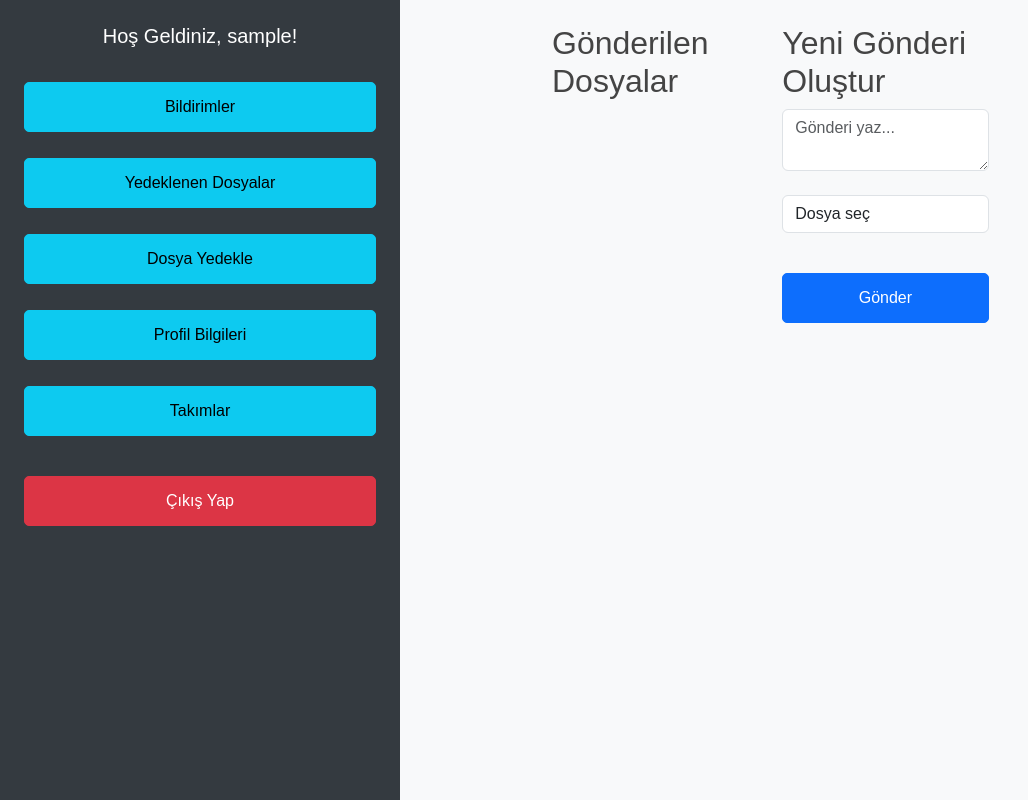
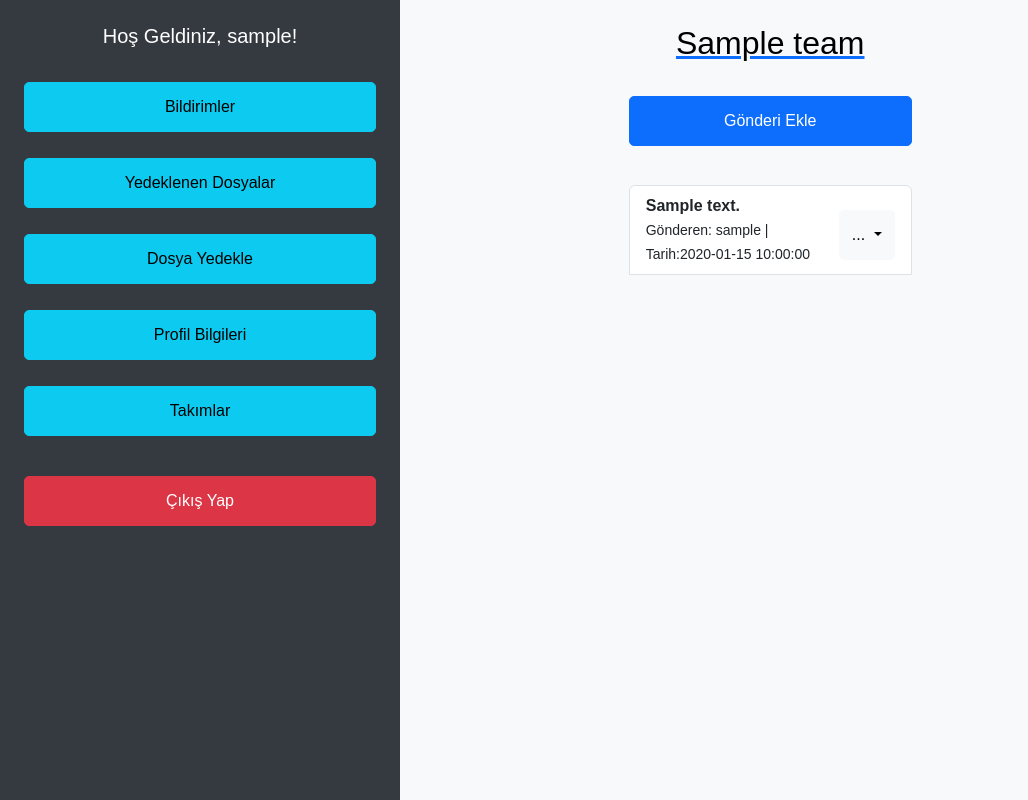
Before and after one commit to zeyn-zeze/File_Storage_And_Backup_System, a Flask app: page /teams/1 in a window 1280 px wide. Shown: the whole page, without its empty margins (0-1028 px from the left). Run offline with Flask 3, Linux system fonts and the light colour scheme; a user stored in the database is signed in; tables that the repository leaves empty hold one stand-in row (values such as "Sample post").

Commit message:
takımda eleman ekleme ve dosya gönderimi

```diff
--- a/models/Post.py
+++ b/models/Post.py
@@ -8,7 +8,7 @@ class Post(db.Model):
     user_id = db.Column(db.Integer, db.ForeignKey('users.user_id'), nullable=False)
     content = db.Column(db.Text, nullable=True)
     file_id = db.Column(db.Integer, db.ForeignKey('files.id'))
-    created_at = db.Column(db.DateTime, default=datetime.utcnow)
+    created_at = db.Column(db.DateTime, default=datetime.now)
 
     team = db.relationship('Team', back_populates='posts')
     user = db.relationship('User')
--- a/routes/team.py
+++ b/routes/team.py
@@ -1,4 +1,4 @@
-from flask import Blueprint, render_template, request, redirect, url_for, flash
+from flask import Blueprint, render_template, request, redirect, send_file, url_for, flash
 from flask_login import current_user, login_required
 from models import db
 from models.Team import Team
@@ -6,86 +6,81 @@ from models.TeamMember import TeamMember
 from models.Post import Post
 from models.File import File
 from datetime import datetime
-
+from werkzeug.utils import secure_filename
+import os
 from models.User import User
 
 team_bp = Blueprint('team', __name__)
 
+UPLOAD_FOLDER = 'uploads/'
+ALLOWED_EXTENSIONS = {'pdf', 'jpg', 'jpeg', 'png', 'txt', 'csv'}
 
+def allowed_file(filename):
+    """Check if file extension is allowed."""
+    return '.' in filename and filename.rsplit('.', 1)[1].lower() in ALLOWED_EXTENSIONS
+
+# List teams owned by the current user
 @team_bp.route('/teams', methods=['GET'])
 @login_required
 def list_teams():
-    # Kullanıcının sahip olduğu takımlar
     teams = Team.query.filter_by(owner_id=current_user.user_id).all()
-
-    # Takımların sadece temel bilgilerini listele
     return render_template('teams.html', teams=teams)
 
-
+# Create a new team
 @team_bp.route('/teams/create', methods=['GET', 'POST'])
 @login_required
 def create_team():
     if request.method == 'POST':
         team_name = request.form['name']
-        members = request.form.getlist('members')  # Seçilen üyeler (list olarak)
+        members = request.form.getlist('members')  # Selected members list
 
-        # Yeni bir takım oluştur
+        # Create a new team and add the owner (current user)
         new_team = Team(
-            owner_id=current_user.user_id,  # Takım sahibi şu anki kullanıcı
+            owner_id=current_user.user_id,
             name=team_name,
             created_at=datetime.now()
         )
         db.session.add(new_team)
-        db.session.commit()  # Takımı veritabanına kaydet
+        db.session.commit()
 
-        # Takım sahibini 'team_manager' rolüyle ekleme
+        # Add the owner as a team manager
         admin_member = TeamMember(
             team_id=new_team.id,
-            user_id=current_user.user_id,  # Takım sahibi olarak user_id
-            role='team_manager',  # Yöneticinin rolü
+            user_id=current_user.user_id,
+            role='team_manager',
             created_at=datetime.now()
         )
         db.session.add(admin_member)
 
-        # Seçilen üyeleri eklemek
-        if members:  # Eğer üyeler listesi boş değilse
+        # Add selected members to the team
+        if members:
             for member_id in members:
-                if member_id:  # Eğer geçerli bir member_id varsa
+                if member_id:
                     try:
-                        member_id = int(member_id)  # ID'nin int olduğunu kontrol et
-                        # Seçilen üyeyi 'member' olarak ekle
+                        member_id = int(member_id)
                         team_member = TeamMember(
                             team_id=new_team.id,
-                            user_id=member_id,  # Seçilen üyelerin ID'leri
-                            role='member',  # Üye rolü
+                            user_id=member_id,
+                            role='member',
                             created_at=datetime.now()
                         )
                         db.session.add(team_member)
                     except ValueError:
-                        # Eğer member_id geçerli bir tam sayı değilse, bu kullanıcıyı ekleme
-                        continue
+                        continue  # Ignore invalid member_id
 
-        db.session.commit()  # Tüm üyeleri ekle ve işlemi kaydet
+        db.session.commit()  # Commit the transaction
         flash('Yeni takım başarıyla oluşturuldu!', 'success')
         return redirect(url_for('team.list_teams'))
 
-    # Kullanıcı listesini alma (kendisi hariç)
+    # Fetch all users (excluding the current user)
     users = User.query.filter(User.user_id != current_user.user_id).all()
     return render_template('create_team.html', users=users)
 
-
-
-
-
-
-
-# Takım sayfası
+# Team page displaying posts and files
 @team_bp.route('/teams/<int:team_id>', methods=['GET', 'POST'])
 @login_required
 def team_page(team_id):
     team = Team.query.get_or_404(team_id)
-
-    # Takıma ait üyeleri çek
     team_members = TeamMember.query.filter_by(team_id=team.id).all()
 
     if request.method == 'POST':
@@ -106,15 +101,13 @@ def team_page(team_id):
     posts = Post.query.filter_by(team_id=team_id).all()
     files = File.query.filter_by(owner_id=current_user.user_id).all()
 
-    # Kullanıcının sadece bu takıma ait üyelerle etkileşime girmesini sağla
     return render_template('team_page.html',
                            team=team,
                            posts=posts,
                            files=files,
                            team_members=team_members)
 
-
-
+# Delete a team
 @team_bp.route('/delete_team/<int:team_id>', methods=['POST'])
 @login_required
 def delete_team(team_id):
@@ -125,8 +118,144 @@ def delete_team(team_id):
         flash('Bu işlemi yapmak için yetkiniz yok.', 'danger')
         return redirect(url_for('team.team_page', team_id=team_id))
 
-    # Takımı silme işlemleri
     db.session.delete(team)
     db.session.commit()
     flash('Takım başarıyla silindi.', 'success')
     return redirect(url_for('team.list_teams'))
+
+# Upload a file for a team
+@team_bp.route('/teams/<int:team_id>/upload', methods=['POST'])
+@login_required
+def upload_post(team_id):
+    team = Team.query.get_or_404(team_id)
+
+    # Ensure user is a member of the team
+    if not TeamMember.query.filter_by(team_id=team.id, user_id=current_user.user_id).first():
+        flash('You are not a member of this team!', 'danger')
+        return redirect(url_for('team.team_page', team_id=team.id))
+
+    # Handle file upload
+    file = request.files.get('file')
+    if file and allowed_file(file.filename):
+        filename = secure_filename(file.filename)
+        filepath = os.path.join(UPLOAD_FOLDER, filename)
+        file.save(filepath)
+
+        new_file = File(
+            owner_id=current_user.user_id,
+            filename=filename,
+            filepath=filepath,
+            team_id=team.id,
+        )
+        db.session.add(new_file)
+        db.session.commit()
+
+        flash('File uploaded successfully!', 'success')
+        return redirect(url_for('team.team_page', team_id=team.id))
+
+    flash('Invalid file type!', 'danger')
+    return redirect(url_for('team.team_page', team_id=team.id))
+
+@team_bp.route('/post/delete/<int:post_id>', methods=['POST'])
+@login_required
+def delete_post(post_id):
+    post = Post.query.get_or_404(post_id)
+
+    # Ensure the user is authorized to delete the post
+    # A team manager or the user who created the post can delete it
+    team_member = TeamMember.query.filter_by(team_id=post.team_id, user_id=current_user.user_id).first()
+
+    if not team_member or (team_member.role != 'team_manager' and post.user_id != current_user.user_id):
+        flash('Bu gönderiyi silmeye yetkiniz yok.', 'danger')
+        return redirect(url_for('team.team_page', team_id=post.team_id))
+
+    # If the post has an associated file, delete it as well
+    if post.file_id:
+        file = File.query.get_or_404(post.file_id)
+        db.session.delete(file)
+
+    # Now delete the post
+    db.session.delete(post)
+    db.session.commit()
+
+    flash('Gönderi başarıyla silindi.', 'success')
+    return redirect(url_for('team.team_page', team_id=post.team_id))
+
+
+# Create a new post for a team
+@team_bp.route('/teams/<int:team_id>/create_post', methods=['GET', 'POST'])
+@login_required
+def create_post(team_id):
+    team = Team.query.get_or_404(team_id)
+
+    # Ensure the user is part of the team
+    team_member = TeamMember.query.filter_by(team_id=team.id, user_id=current_user.user_id).first()
+    if not team_member:
+        flash("Bu takıma ait değilsiniz!", "danger")
+        return redirect(url_for('team.team_page', team_id=team_id))
+
+    if request.method == 'POST':
+        content = request.form.get('content')
+        file_id = request.form.get('file_id')
+
+        # Validation for content
+        if not content:
+            flash("Gönderi içeriği boş olamaz!", "danger")
+            return render_template('gonderi.html', team=team, files=files)
+
+        # Creating a new post
+        new_post = Post(
+            team_id=team.id,
+            user_id=current_user.user_id,
+            content=content,
+            file_id=file_id if file_id else None,
+            created_at=datetime.now()  # Use UTC time
+        )
+        db.session.add(new_post)
+        db.session.commit()
+        flash("Gönderi başarıyla oluşturuldu!", "success")
+        return redirect(url_for('team.team_page', team_id=team.id))
+
+    # Get user's files for the form
+    files = File.query.filter_by(owner_id=current_user.user_id).all()
+    return render_template('gonderi.html', team=team, files=files)
+
+@team_bp.route('/open/<int:post_id>', methods=['GET'])
+@login_required
+def open_post(post_id):
+    # Fetch the post based on the given post_id
+    post = Post.query.get(post_id)
+
+    if post and post.user_id == current_user.user_id:  # Check if the post exists and belongs to the current user
+        # Get the associated file
+        file_record = post.file
+
+        if file_record:
+            file_path = file_record.filepath  # Get the file path from the 'file' record
+
+            # Check if the file exists in the system
+            if os.path.exists(file_path):
+                # Serve the file in the browser
+                return send_file(file_path, as_attachment=False)  # Opens the file in the browser
+            else:
+                flash('File not found on the server', 'danger')
+                return redirect(url_for('team.team_page', team_id=post.team_id))  # Redirect back to the team page
+        else:
+            flash('No file associated with this post', 'danger')
+            return redirect(url_for('team.team_page', team_id=post.team_id))  # Redirect back to the team page
+    else:
+        flash('Post not found or you do not have permission to access this post', 'danger')
+        return redirect(url_for('team.team_page'))
+
+
+
+@team_bp.route('/team/<int:team_id>/info')
+@login_required
+def team_info(team_id):
+    team = Team.query.get_or_404(team_id)  # Get the team by ID
+    owner = User.query.get_or_404(team.owner_id)  # Fetch the owner based on the owner_id
+
+    # Fetch the members, join TeamMember and User to get member details
+    members = db.session.query(User, TeamMember).join(TeamMember).filter(TeamMember.team_id == team.id).all()
+
+    return render_template('team_info.html', team=team, owner=owner, members=members)
--- a/templates/team_page.html
+++ b/templates/team_page.html
@@ -3,37 +3,67 @@
 {% block content %}
 <div class="container-fluid">
     <div class="row">
-        <!-- Sol Panel: Gönderilen Dosyalar -->
-        <div class="col-md-6 mb-4 pr-4"> <!-- 6/12'lik alan, sağ padding ekledik -->
-            <h2>Gönderilen Dosyalar</h2>
-            <div class="list-group">
-                <!-- Dosyalar burada görüntülenecek -->
-            </div>
-        </div>
+        <div class="col-md-8 offset-md-2">
+            <!-- Make the team name clickable, linking to team info page -->
+            <a href="{{ url_for('team.team_info', team_id=team.id) }}">
+                <h2 class="text-center mb-4" style="color: black;">{{ team.name }}</h2>
+            </a>
 
-        <!-- Sağ Panel: Gönderi Oluştur -->
-        <div class="col-md-6 mb-4 pl-4"> <!-- 6/12'lik alan, sol padding ekledik -->
-            <h2>Yeni Gönderi Oluştur</h2>
-            <div class="mb-4"> <!-- Alt boşluk -->
-                <form method="post">
-                    <textarea name="content" class="form-control" placeholder="Gönderi yaz..." required></textarea>
-                </form>
+            <!-- Button to add a new post, aligned to the right -->
+            <div class="d-flex justify-content-end mb-4">
+                <a href="{{ url_for('team.create_post', team_id=team.id) }}" class="btn btn-primary btn-lg">Gönderi Ekle</a>
             </div>
 
-            <div class="mb-4"> <!-- Alt boşluk -->
-                <select name="file_id" class="form-control mt-2">
-                    <option value="">Dosya seç</option>
-                    {% for file in files %}
-                        <option value="{{ file.id }}">{{ file.filename }}</option>
-                    {% endfor %}
-                </select>
+            <div class="list-group">
+                {% for post in posts %}
+                    <div class="list-group-item d-flex justify-content-between align-items-center" data-bs-toggle="modal" data-bs-target="#postModal{{ post.id }}">
+                        <div>
+                            <strong>{{ post.content }}</strong> <br> <!-- Showing first 10 words -->
+                            <small>Gönderen: {{ post.user.username }} | Tarih:{{ post.created_at.strftime('%Y-%m-%d %H:%M:%S') }}</small>
+                        </div>
+                        <div class="dropdown">
+                            <button class="btn btn-sm btn-light dropdown-toggle" type="button" id="postOptions{{ post.id }}" data-bs-toggle="dropdown" aria-expanded="false">
+                                ...
+                            </button>
+                            <ul class="dropdown-menu" aria-labelledby="postOptions{{ post.id }}">
+                                <li><a class="dropdown-item" href="{{ url_for('team.open_post', post_id=post.id) }}">Aç</a></li>
+                                <li>
+                                    <form action="{{ url_for('team.delete_post', post_id=post.id) }}" method="POST" onsubmit="return confirm('Gönderiyi silmek istediğinizden emin misiniz?');">
+                                        <button type="submit" class="dropdown-item text-danger">Sil</button>
+                                    </form>
+                                </li>
+                            </ul>
+                        </div>
+                    </div>
+
+                    <!-- Modal for viewing post details -->
+                    <div class="modal fade" id="postModal{{ post.id }}" tabindex="-1" aria-labelledby="postModalLabel{{ post.id }}" aria-hidden="true">
+                        <div class="modal-dialog modal-lg">
+                            <div class="modal-content">
+                                <div class="modal-header">
+                                    <h5 class="modal-title" id="postModalLabel{{ post.id }}">Gönderi Görüntüle: {{ post.content }}</h5>
+                                    <button type="button" class="btn-close" data-bs-dismiss="modal" aria-label="Close"></button>
+                                </div>
+                                <div class="modal-body">
+                                    <p><strong>Gönderen:</strong> {{ post.user.username }}</p>
+                                    <p><strong>Tarih:</strong>{{ post.created_at.strftime('%Y-%m-%d %H:%M:%S') }}</p>
+                                    <p><strong>İçerik:</strong> {{ post.content }}</p> <!-- Show full post content -->
+                                    {% if post.file %}
+                                        <hr>
+                                        <p><strong>Dosya:</strong> <a href="{{ url_for('team.open_post', post_id=post.id) }}" target="_blank">{{ post.file.filename }}</a></p>
+                                    {% endif %}
+                                </div>
+                            </div>
+                        </div>
+                    </div>
+                {% endfor %}
             </div>
-
-            <div class="mb-4"> <!-- Alt boşluk -->
-                <button type="submit" class="btn btn-primary mt-3 w-100">Gönder</button> <!-- Buton genişliğini artırdık -->
-            </div>
-
         </div>
     </div>
 </div>
 {% endblock %}
+
+{% block scripts %}
+<!-- Bootstrap JS and dependencies -->
+<script src="https://cdn.jsdelivr.net/npm/bootstrap@5.3.0-alpha1/dist/js/bootstrap.bundle.min.js"></script>
+{% endblock %}
```
Also changed, not shown: templates/gonderi.html (added, +26 -0 lines), templates/team_info.html (added, +156 -0 lines).
